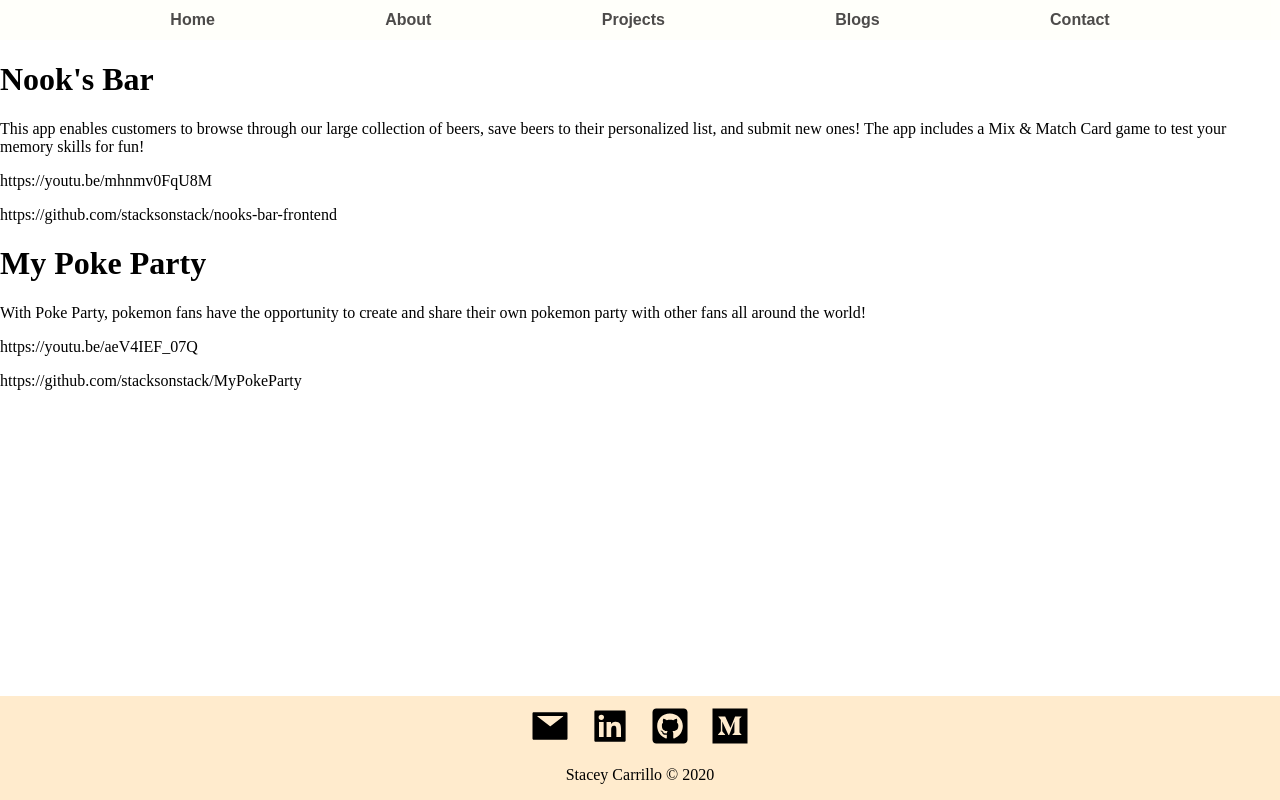
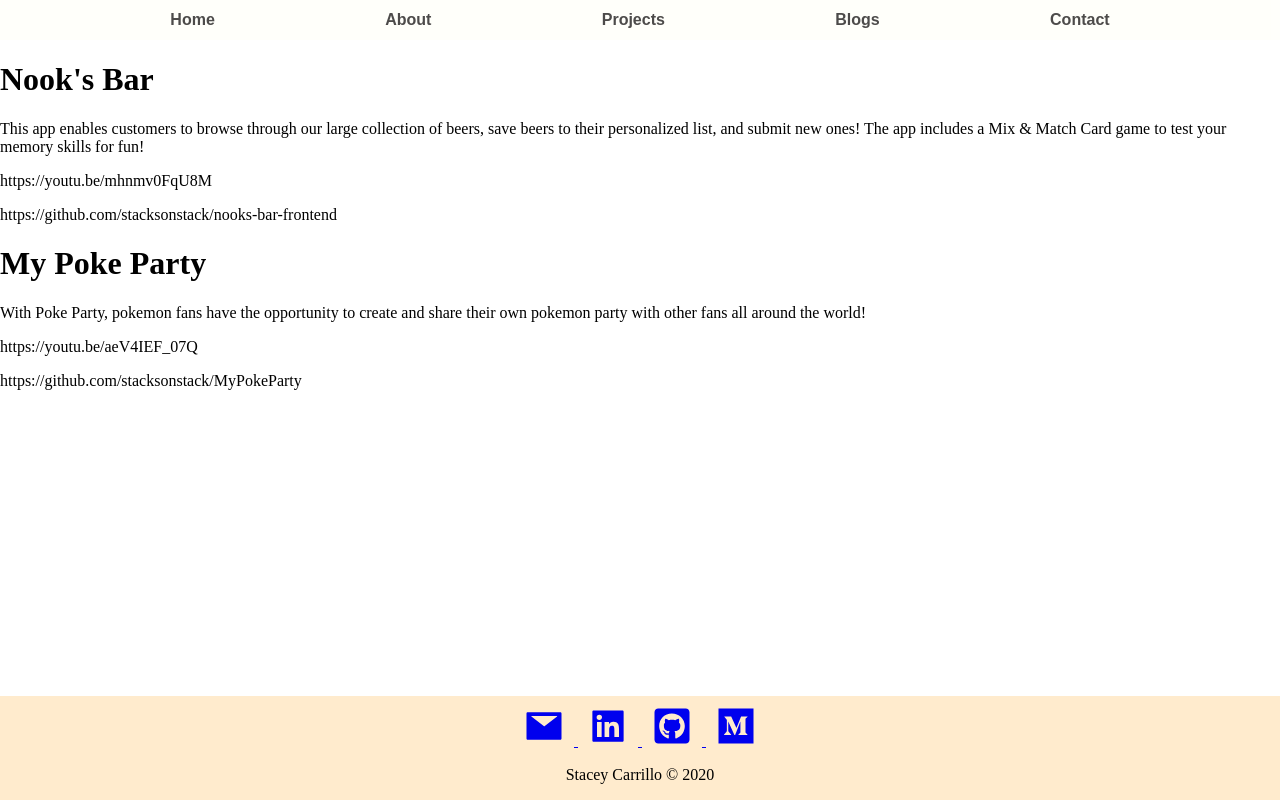
Before and after one commit to stacksonstack/my-portfolio, a React (Create React App) app: page /projects in a window 1280 px wide. Built offline with nearby package versions, Linux system fonts and the light colour scheme.

Commit message:
added redirect function to homepage button and external links to all icons

```diff
--- a/src/App.js
+++ b/src/App.js
@@ -5,6 +5,8 @@ import Home from "./Components/Home";
 
 
 function App() {
+
+
   return (
     <div>
       <Switch>
--- a/src/Components/Footer.js
+++ b/src/Components/Footer.js
@@ -1,7 +1,7 @@
 import Icons from './Icons'
 function Footer(){
     return(
-        <div class="footer">
+        <div className="footer">
             <Icons />
             <p>Stacey Carrillo &#169; 2020</p>
         </div>
--- a/src/Components/Home.js
+++ b/src/Components/Home.js
@@ -1,11 +1,16 @@
 import Icons from './Icons'
-function Home(){
+import React from 'react';
+import { useHistory } from "react-router-dom";
+function Home(props){
+
+    const history = useHistory();
+    const navigateTo = () => history.push('/about')
     return(
         <div>
             <h2>Stacey Carrillo (The Name Fades In)</h2>
             <p>I'm a NYC based full-stack developer
                 focusing on creating clean & user friendly experiences</p>
-            <button>Check out my work (arrow here) </button>
+            <button onClick={navigateTo}>Check out my work (arrow here) </button>
             <Icons/>
         </div>
     )
--- a/src/Components/Icons.js
+++ b/src/Components/Icons.js
@@ -1,17 +1,18 @@
 import { FaGithubSquare as Github } from "react-icons/fa";
-import { FaMedium as Medium} from "react-icons/fa";
-import { AiFillLinkedin as Linkedin} from "react-icons/ai";
-import { AiFillMail as Mail} from "react-icons/ai";
+import { FaMedium as Medium } from "react-icons/fa";
+import { AiFillLinkedin as Linkedin } from "react-icons/ai";
+import { AiFillMail as Mail } from "react-icons/ai";
 
-function Icons(){
-    return(
-        <div>
-            <Mail className="icon"/>
-            <Linkedin className="icon"/>
-            <Github className="icon" />
-            <Medium className="icon"/>
-        </div>
-    )
+
+function Icons() {
+  return (
+    <div>
+      <a href="mailto:staceycarrillo.se@gmail.com" target="_blank" rel="noreferrer"><Mail className="icon" /></a>
+      <a href="https://www.linkedin.com/in/stacey-carrillo" target="_blank" rel="noreferrer"> <Linkedin className="icon"/> </a>
+      <a href="https://github.com/stacksonstack" target="_blank" rel="noreferrer"> <Github className="icon" /> </a>
+      <a href="https://staceycarrillo.medium.com/" target="_blank" rel="noreferrer"> <Medium className="icon" /> </a>
+    </div>
+  );
 }
 
 export default Icons;
--- a/src/index.js
+++ b/src/index.js
@@ -2,7 +2,7 @@ import React from 'react';
 import ReactDOM from 'react-dom';
 import './index.css';
 import App from './App';
-import reportWebVitals from './reportWebVitals';
+
 import {BrowserRouter} from 'react-router-dom'
 
 ReactDOM.render(
@@ -13,8 +13,3 @@ ReactDOM.render(
   </React.StrictMode>,
   document.getElementById('root')
 );
-
-// If you want to start measuring performance in your app, pass a function
-// to log results (for example: reportWebVitals(console.log))
-// or send to an analytics endpoint. Learn more: https://bit.ly/CRA-vitals
-reportWebVitals();
--- a/src/reportWebVitals.js
+++ /dev/null
@@ -1,13 +0,0 @@
-const reportWebVitals = onPerfEntry => {
-  if (onPerfEntry && onPerfEntry instanceof Function) {
-    import('web-vitals').then(({ getCLS, getFID, getFCP, getLCP, getTTFB }) => {
-      getCLS(onPerfEntry);
-      getFID(onPerfEntry);
-      getFCP(onPerfEntry);
-      getLCP(onPerfEntry);
-      getTTFB(onPerfEntry);
-    });
-  }
-};
-
-export default reportWebVitals;
```
Also changed, not shown: src/setupTests.js (deleted, +0 -5 lines), 1 other file (tests, documents, lock files or other folders).
